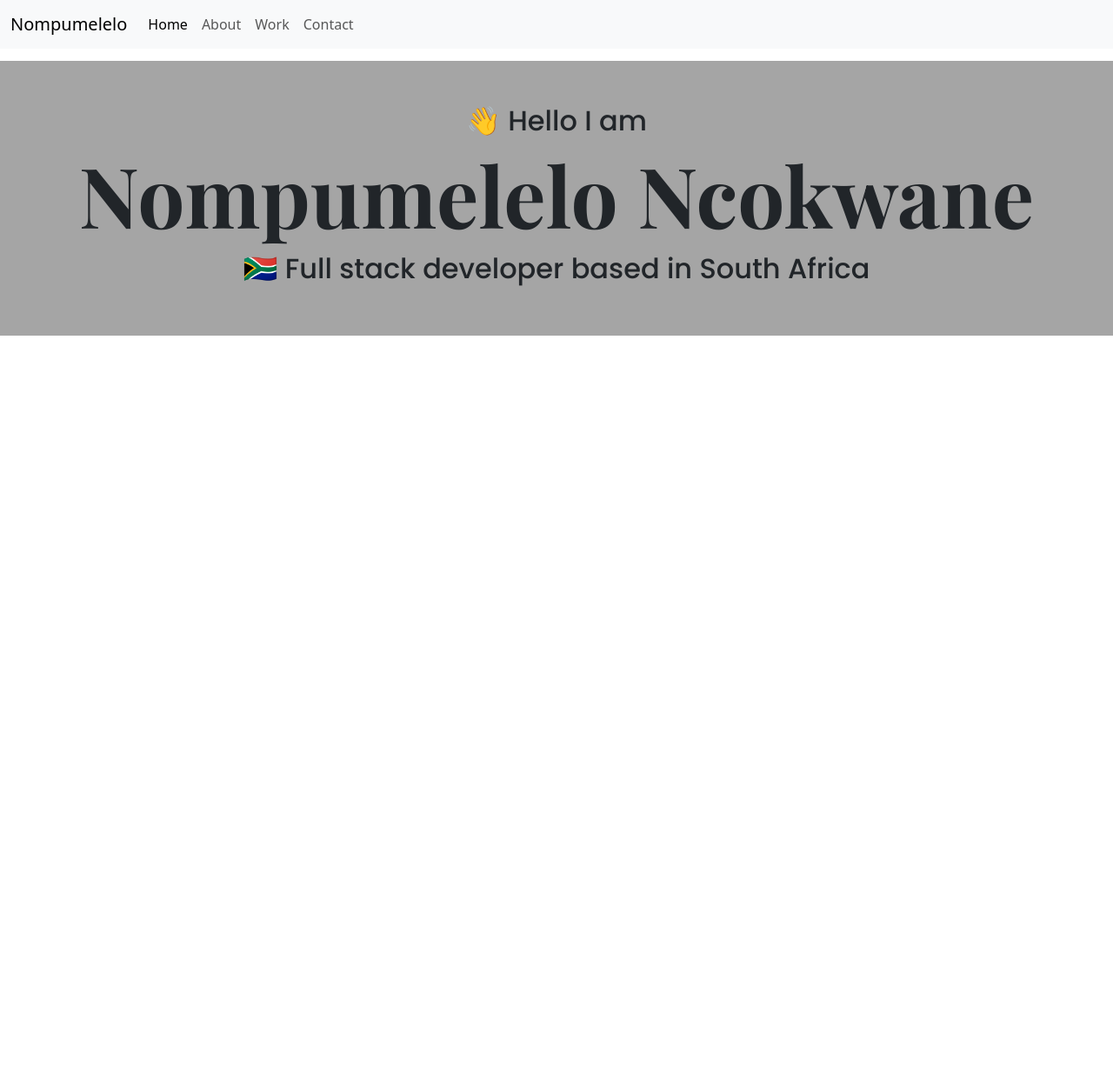
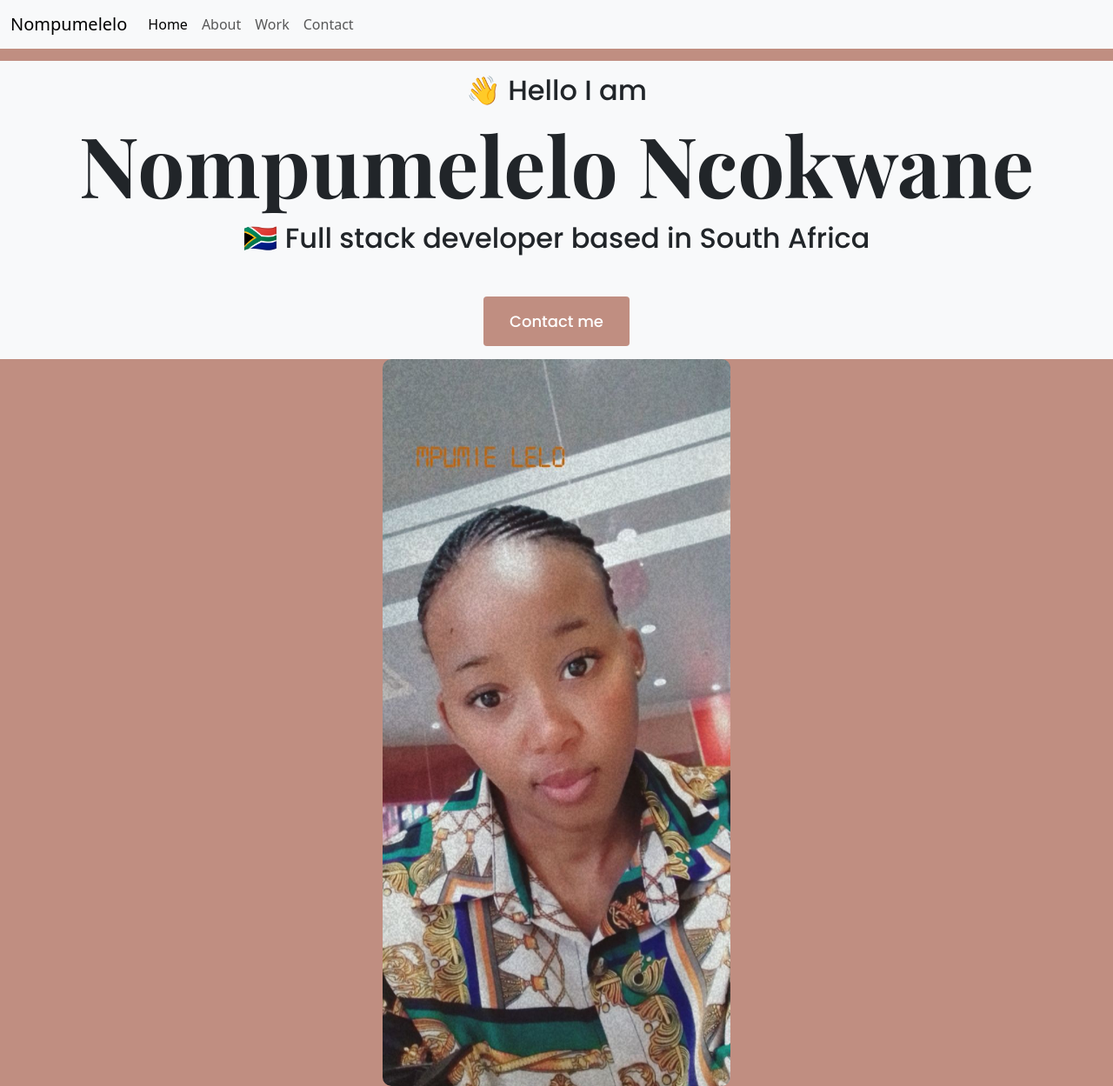
Before and after one commit to Nompumelelo1g/nompumelelo_personal_portfolio, a plain HTML site: page index.html in a window 1280 px wide. Shown: the whole page at 87% size. Before the commit the page ends 800 px from the top, so only its background shows below. Drawn offline with nearby package versions, Linux system fonts and the light colour scheme.

Commit message:
welcome page done

```diff
--- a/css/style.css
+++ b/css/style.css
@@ -9,18 +9,21 @@ p {
     font-weight: normal;
 } */
 :root{
-    --primary-color: rgb(165, 165, 165);
+    --primary-color: #F8F9FA;
     --heading-text:"Playfair Display",
         serif;
     --sub-heading-text:"Poppins",
         sans-serif;
+    --branding-color: #C08E81;
 }
-
+body{
+    background: var(--branding-color);
+}
 .heading{
     margin-top: 70px;
     text-align: center;
     background: var(--primary-color);
-    padding:50px;
+    padding:15px 30px;
     font-family: var(--sub-heading-text);
     font-weight: normal;
 }
@@ -29,3 +32,27 @@ p {
     font-family: var(--heading-text);
     font-weight: bold;
 }
+.btn-primary {
+    background: var(--branding-color);
+    border: none;
+    border-radius: 4px;
+    color: white;
+    font-size: 18px;
+    line-height: 27px;
+    padding: 15px 30px;
+}
+.personal-img img{
+    max-width: 400px;
+    display: block;
+    margin: 0 auto;
+    border-radius: 10px;
+}
+
+@media (max-width:600px){
+    .heading h1{
+        font-size: 50px;
+    }
+    .heading h2{
+        font-size: 25px;
+    }
+}
--- a/index.html
+++ b/index.html
@@ -61,9 +61,16 @@
       </div>
     </nav>
     <div class="heading">
-      <h2> 👋 Hello I am</h2>
+      <h2>👋 Hello I am</h2>
       <h1>Nompumelelo Ncokwane</h1>
-      <h2>🇿🇦 Full stack developer based in South Africa</h2>
+      <h2 class="mb-5">🇿🇦 Full stack developer based in South Africa</h2>
+      <div>
+        <a href="contact.html" class="btn btn-primary">Contact me</a>
+      </div>
     </div>
+    <div class="personal-img">
+      <img src="src/Snapchat-1340762237.jpg" alt="picture of a girl" class="img-fluid">
+    </div>
+
   </body>
 </html>
```
Also changed, not shown: src/Snapchat-1340762237.jpg (added).
